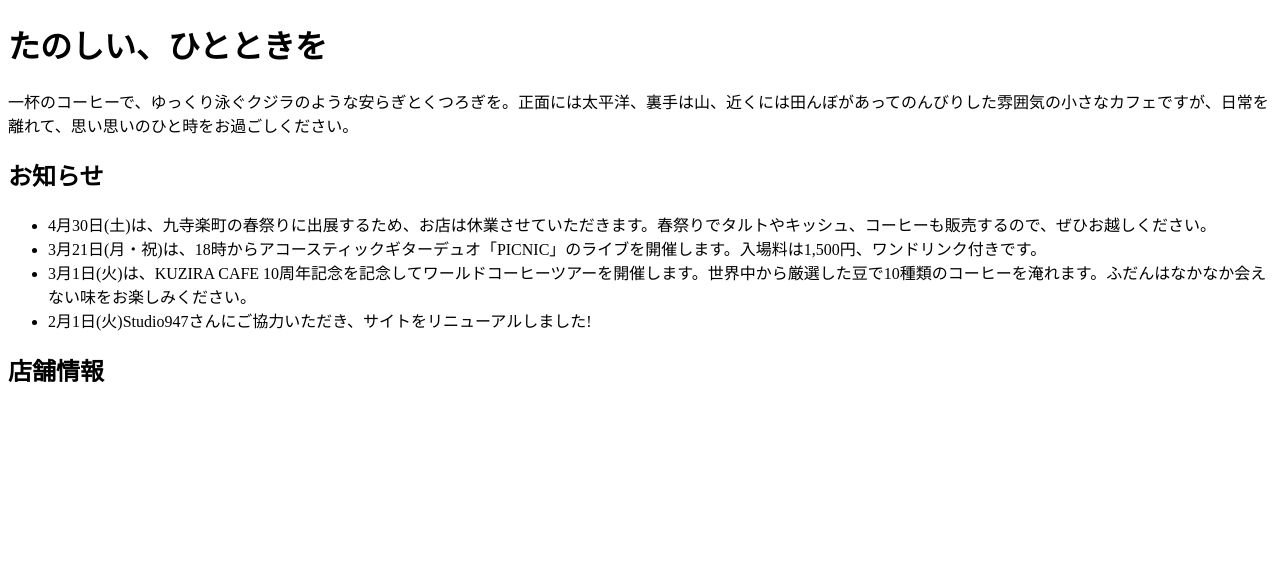
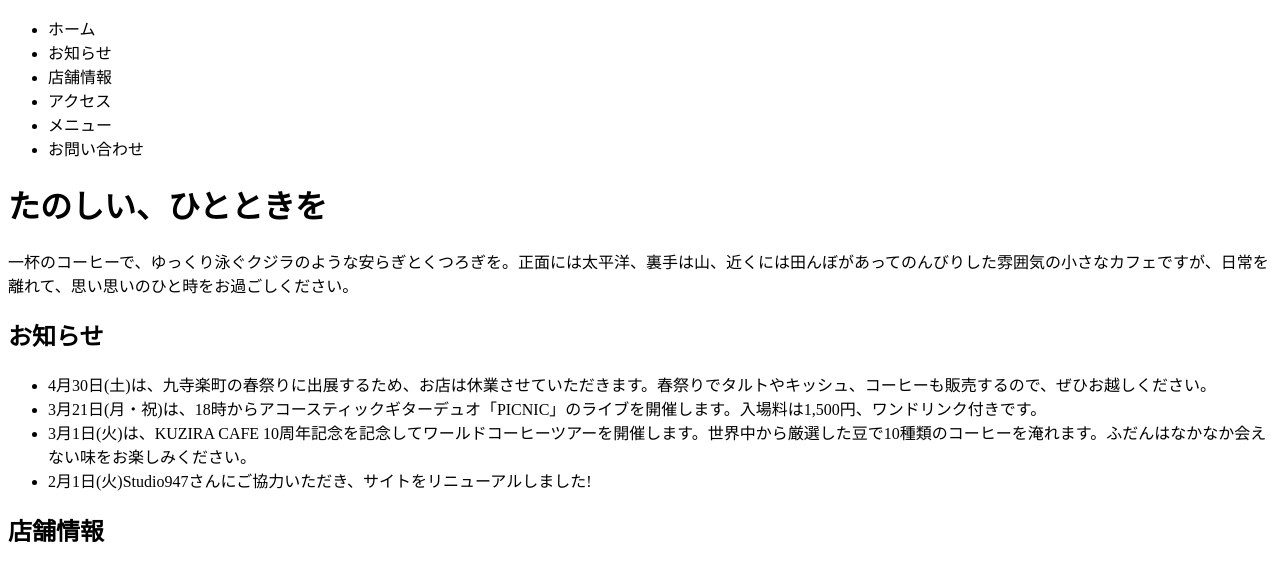
Before and after one commit to 12a1070/surasura3, a plain HTML site: page index.html in a window 1280 px wide. Drawn offline with Linux system fonts and the light colour scheme.

Commit message:
p77.navバー作成

```diff
--- a/index.html
+++ b/index.html
@@ -5,12 +5,23 @@
   <title>KUZIRA CAFE</title>
 </head>
 <body>
+  <!-- ヘッダー -->
+  <header>
+    <nav>
+      <ul>
+        <li>ホーム</li>
+        <li>お知らせ</li>
+        <li>店舗情報</li>
+        <li>アクセス</li>
+        <li>メニュー</li>
+        <li>お問い合わせ</li>
+      </ul>
+    </nav>
+  <!-- ヘッダーここまで -->
+  </header>
 
-  <header>
-
-  </header>
   <h1>たのしい、ひとときを</h1>
-
+  <!-- メイン -->
   <main>
     <p>一杯のコーヒーで、ゆっくり泳ぐクジラのような安らぎとくつろぎを。正面には太平洋、裏手は山、近くには田んぼがあってのんびりした雰囲気の小さなカフェですが、日常を離れて、思い思いのひと時をお過ごしください。</p>
 
@@ -29,10 +40,11 @@
   </div>
 
   </main>
-
+    <!-- メインここまで -->
+    <!-- フッター -->
   <footer>
 
   </footer>
-
+    <!-- フッターここまで -->
 </body>
 </html>
```
